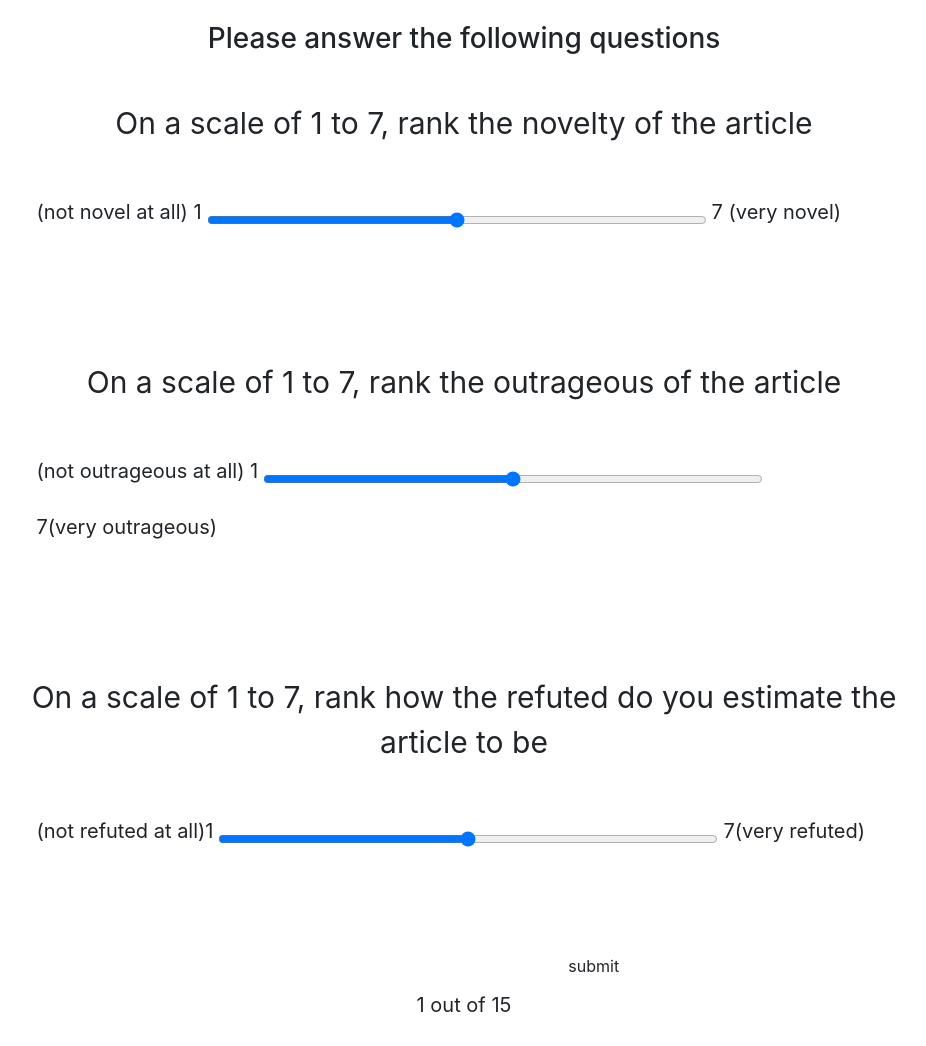
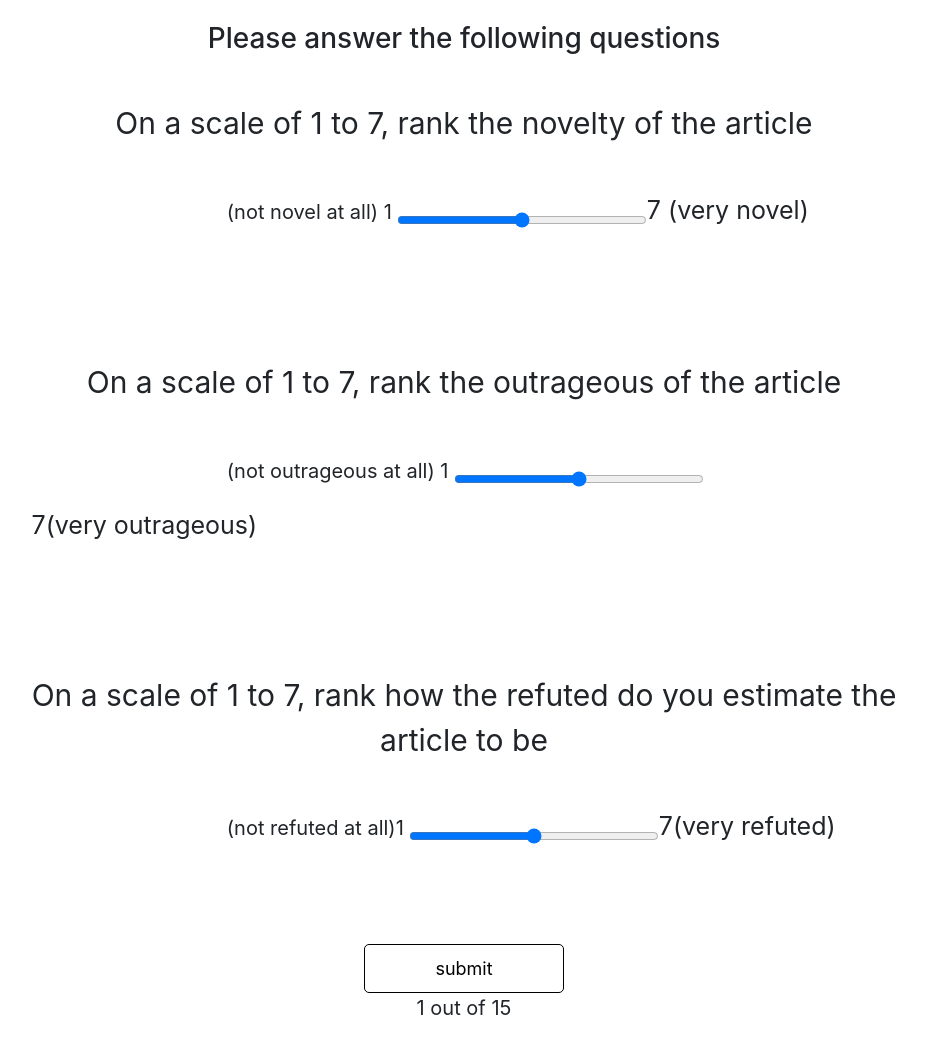
Before and after one commit to Noamtish/Final_project2021, a Flask app: template pages/homepage/templates/homepage.html in a window 1280 px wide. Shown: the part 165-1211 px from the top of the page, without its empty margins (176-1102 px from the left). After the commit the page ends 1180 px from the top, so only its background shows below. Run offline with Flask 2, Linux system fonts and the light colour scheme; the template is opened without the code that fills it: most values are stand-ins (such as "Sample title", 1, 10 or a date in 2020); some libraries are stand-ins or nearby versions.

Commit message:
bootstrap v3

```diff
--- a/pages/homepage/static/css/homepage.css
+++ b/pages/homepage/static/css/homepage.css
@@ -35,26 +35,33 @@ div.content{
 
 }
 
-div.inputs{
-   font-size: 25px;
+div.inputs {
+    font-size: 25px;
     text-align: center;
-    margin-left:15%;
-    margin-right:15%;
+    margin-left: 15%;
+    margin-right: 15%;
     padding: 5px;
 
 }
+div.inputs.row{
+margin-left: 45%;
+
+}
+
 input[type="range"]{
-   width: 500px;
+   width: 250px;
+
 
 
 }
 
 
-p{
+p.start{
     font-size: 20px;
     padding: 5px;
     text-emphasis: black;
     display:inline;
+    margin-left: 22%;
 
 }
 label{
@@ -84,14 +91,14 @@ p.num_of_ques{
 /*justify-content: center;*/
 /*}*/
 
-.btn {
+.btn1 {
   font-size: 18px;
   background-color: #fff;
   margin-top: 80px;
   display: inline-block;
   padding: 10px;
   border-radius: 5px;
-    margin-left:45%;
+    margin-left:15%;
    margin-right:15%;
   outline: none;
   border: 1px solid #000;
@@ -100,7 +107,7 @@ p.num_of_ques{
   cursor: pointer;
 }
 
-.btn:hover {
+.btn1:hover {
   background-color: #000;
   color: #fff;
   border-radius: 6px ;
--- a/pages/homepage/templates/homepage.html
+++ b/pages/homepage/templates/homepage.html
@@ -49,9 +49,10 @@
             <br>
             <br>
 
+
            <div class="container">
         <div class="row">
-            <p> (not novel at all) 1 </p>
+            <p class="start"> (not novel at all) 1 </p>
             <input type="range"  min="1" max="7" id="rank_novelty" name="article_novelty_rank" required  >
             <p> 7 (very novel) </p>
         </div>
@@ -68,7 +69,7 @@
 
            <div class="container">
            <div class="row">
-               <p>(not outrageous at all) 1 </p>
+               <p class="start">(not outrageous at all) 1 </p>
                <input type="range" min="1" max="7" id="outrageous" name="article_outrage_rank" >
                <p> 7(very outrageous)</p>
             </div>
@@ -83,7 +84,7 @@
 {#            <div class="col-xs-2 "> <p> (not refuted at all)1 </p></div><div class="col-xs-5 "> <input type="range" min="1" max="7" id="rank_refuted" name="article_refuted_rank" ></div><div class="col-xs-2 "><p>7(very refuted) </p></div>#}
             <div class="container">
                 <div class="row">
-                <p> (not refuted at all)1 </p>
+                <p class="start"> (not refuted at all)1 </p>
 
                     <input type="range" min="1" max="7" id="rank_refuted" name="article_refuted_rank" >
 
@@ -95,7 +96,7 @@
 
     {% endfor %}
 
-    <input type="submit" value="submit" class="btn" >
+    <input type="submit" value="submit" class="btn1" >
         <br>
     <p class="num_of_ques">{{ question_num }}  out of 15 </p>
 
```
